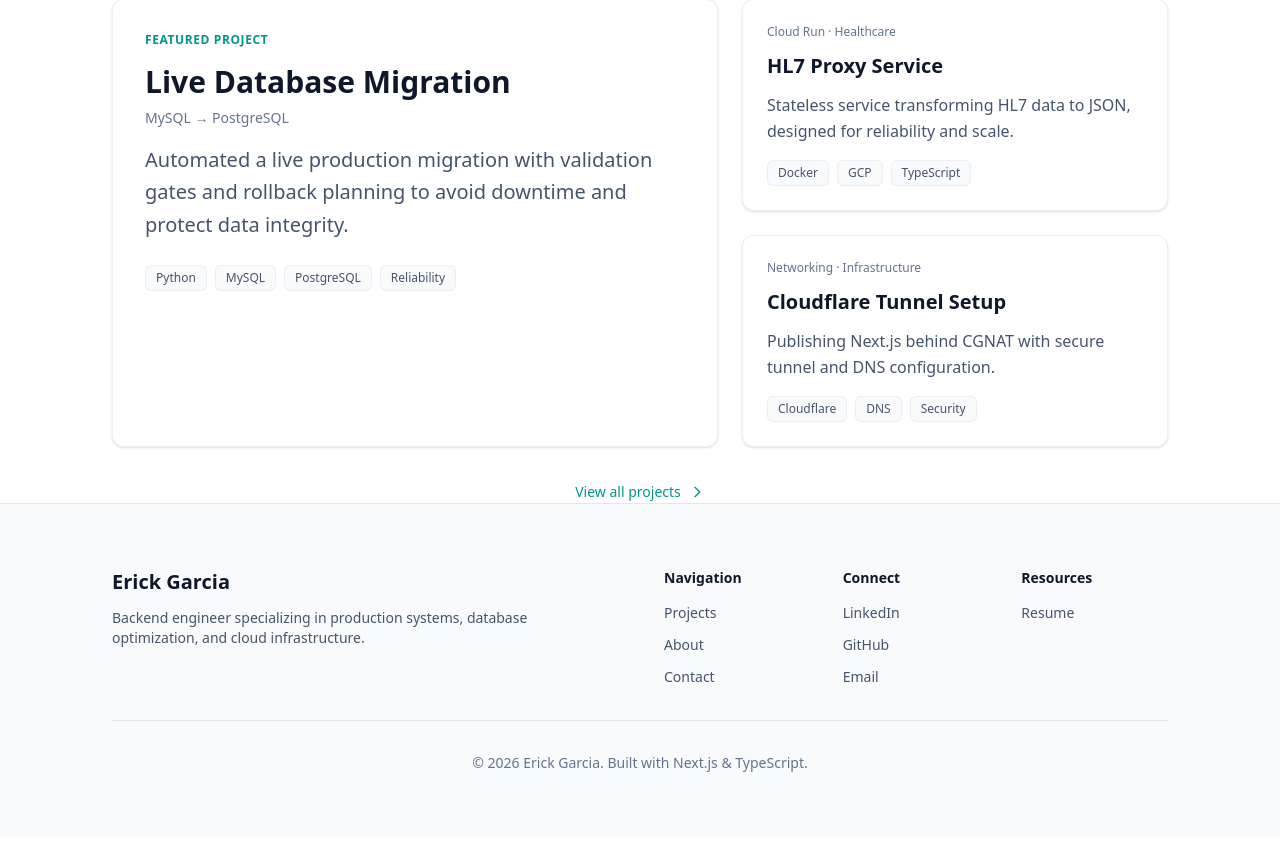
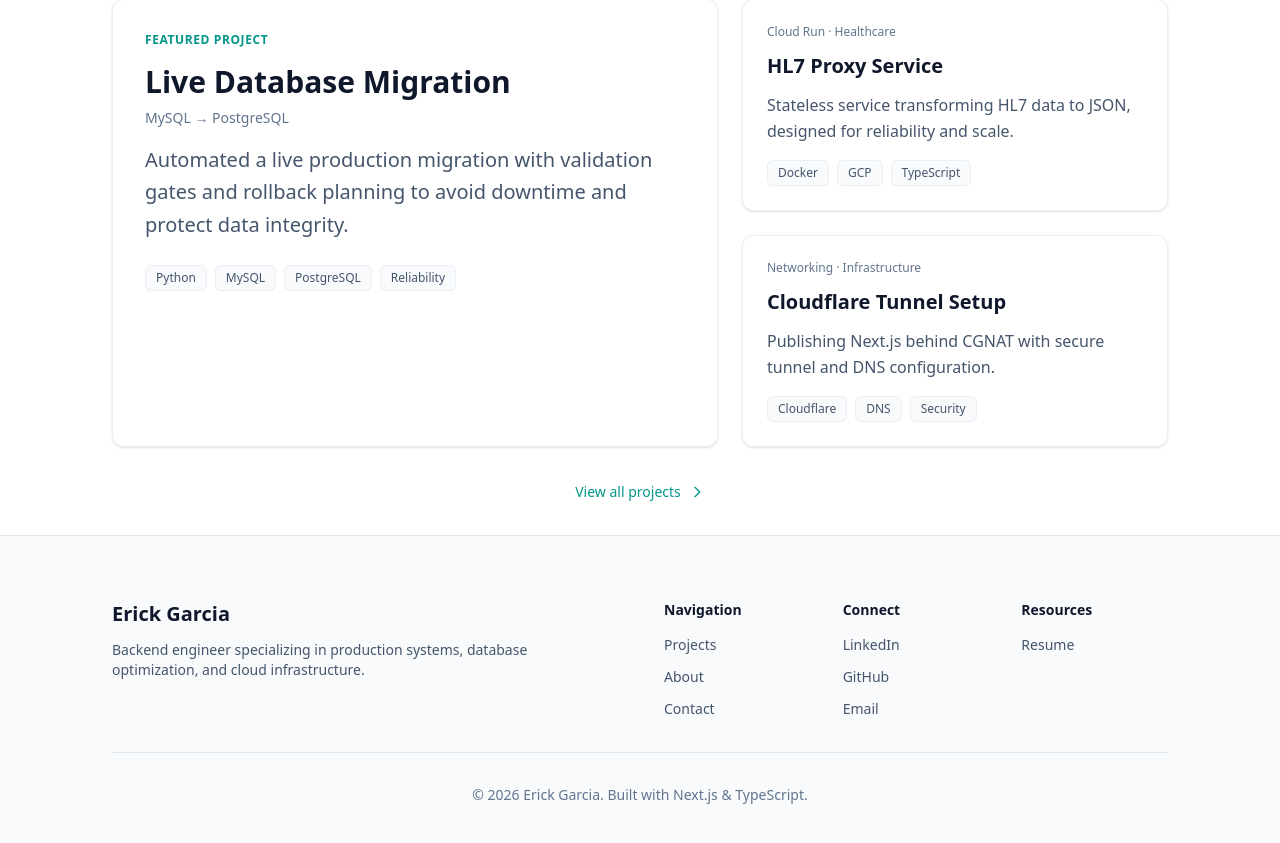
Before and after one commit to eggarcia98/portfolio, a Next.js app: page / in a window 1280 px wide. Shown: the part 1139-1982 px from the top of the page. Built offline with nearby package versions, Linux system fonts and the light colour scheme.

Commit message:
style: adjust margin for project link section in FeaturedProjects component

```diff
--- a/src/components/featured-projects.tsx
+++ b/src/components/featured-projects.tsx
@@ -88,7 +88,7 @@
                 </div>
             </div>
 
-            <div className="mt-8 text-center">
+            <div className="m-8 text-center">
                 <Link
                     href="/projects"
                     className="inline-flex items-center text-sm font-medium text-teal-600 hover:text-teal-700 dark:text-teal-400 dark:hover:text-teal-300"
```
